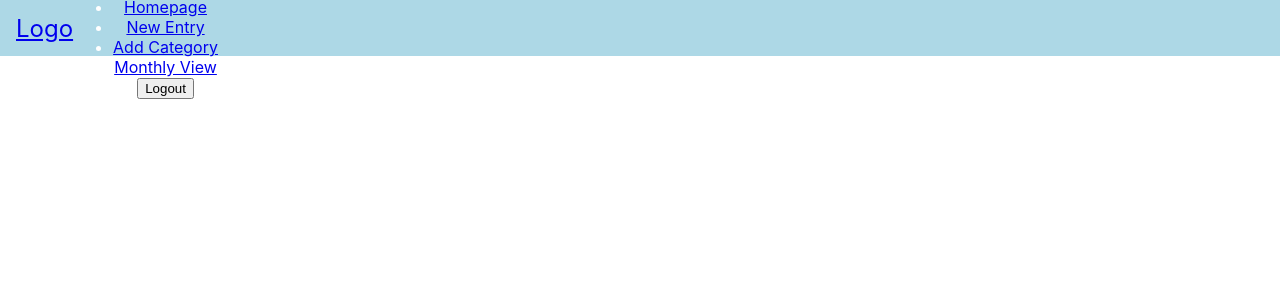
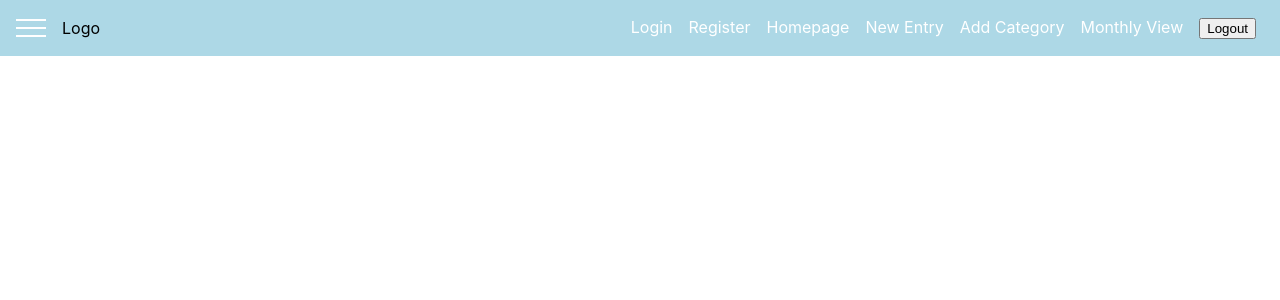
Before and after one commit to carol-woo/LHL-Final-Project, a React (Create React App) app in the folder client/: page / in a window 1280 px wide. Shown: the top 300 px of the page. Built offline with nearby package versions, Linux system fonts and the light colour scheme.

Commit message:
working on nav bar. added drawer files and modified app page

```diff
--- a/client/src/App.js
+++ b/client/src/App.js
@@ -1,15 +1,30 @@
-import React from 'react';
+import React, { useState } from 'react';
 import './styles/App.css';
 import Navbar from "./components/Navbar"
-import Login from "./components/Login";
-import Register from "./components/Register";
+import SideDrawer from "./components/SideDrawer/SideDrawer";
+import Backdrop from './components/Backdrop/Backdrop'
 
 
+function App(props) {
+  const [sideDrawerOpen, setSideDrawerOpen] = useState(false)
 
-function App() {
+
+  const drawerToggleClickHandler = () => {
+      setSideDrawerOpen((prevState) => !prevState)
+  };
+
+  let sideDrawer;
+  let backdrop
+
+  if(sideDrawerOpen) {
+    sideDrawer = <SideDrawer />;
+    backdrop = <Backdrop />
+  }
   return (
     <div className="App">
-      <Navbar />
+      <Navbar drawerClickHandler={drawerToggleClickHandler}/>
+      {sideDrawer}
+      {backdrop}
    </div>
   );
 }
--- /dev/null
+++ b/client/src/components/Backdrop/Backdrop.css
@@ -0,0 +1,11 @@
+.backdrop {
+  position: fixed;
+  width: 100%;
+  height: 100%;
+  top: 0;
+  left: 0;
+  width: 70%;
+  max-width: 400px;
+  background: rgba(0,0,0, 0.5);
+  z-index: 100;
+}
--- /dev/null
+++ b/client/src/components/Backdrop/Backdrop.js
@@ -0,0 +1,9 @@
+import React from 'react';
+import './Backdrop.css';
+
+
+const backdrop = props => (
+  <div className="backdrop" />
+);
+
+export default backdrop;
--- a/client/src/components/Navbar.js
+++ b/client/src/components/Navbar.js
@@ -9,9 +9,11 @@ import Register from "./Register";
 import '../styles/nav.css';
 import "../styles/App.css";
 import axios from "axios";
+import DrawerToggleButton from "./SideDrawer/DrawerToggleButton";
 import {
   CSSTransition
 } from 'react-transition-group';
+import drawerToggleButton from "./SideDrawer/DrawerToggleButton";
 
 const routes = [
   { path: '/register', name: 'Register', Component: Register },
@@ -19,7 +21,7 @@ const routes = [
 ]
 
 //For Navbar view
-export default function Navbar(){
+export default function Navbar(props){
 
   const nukeMyLogout = async() => {
     try{
@@ -40,16 +42,19 @@ export default function Navbar(){
       <div className='toolbar'>
         <BrowserRouter>
         <nav className="toolbar_navigation">
-          <div></div>
-          <div className="toolbar_logo"><Link to="/">Logo</Link></div>
+          <div>
+            <DrawerToggleButton click={props.drawerClickHandler}/>
+          </div>
+          <div className="toolbar_logo">Logo</div>
+          <div className="spacer"/>
           <div className="toolbar_navigation_items">
             <ul className="nav_ul">
-              <li className="nav_li"><Link to="/login">Login</Link></li>
-              <li className="nav_li"><Link to="/register">Register</Link></li>
-              <li className="nav_li"><Link to="/home">Homepage</Link></li>
-              <li className="nav_li"><Link to="/new-entry"> New Entry </Link></li>
-              <li className="nav_li"><Link to="/new-category"> Add Category </Link></li>
-              <li className="nav_li"><Link to="/monthly-view">Monthly View</Link></li>
+              <li className="nav_li"><a href="/login">Login</a></li>
+              <li className="nav_li"><a href="/register">Register</a></li>
+              <li className="nav_li"><a href="/home">Homepage</a></li>
+              <li className="nav_li"><a href="/new-entry"> New Entry </a></li>
+              <li className="nav_li"><a href="/new-category"> Add Category </a></li>
+              <li className="nav_li"><a href="/monthly-view">Monthly View</a></li>
               <li className="nav_li"><button type ="submit" onClick={nukeMyLogout}>Logout</button></li>
             </ul>
           </div>
@@ -81,7 +86,7 @@ export default function Navbar(){
         </div>
 
         <div>
-          <Route path="/api/new-category" component={NewCategory}></Route>
+          <Route path="/new-category" component={NewCategory}></Route>
         </div>
 
         <div className="monthly-view">
--- /dev/null
+++ b/client/src/components/SideDrawer/DrawerToggleButton.css
@@ -0,0 +1,22 @@
+.toggle-button {
+  display: flex;
+  flex-direction: column;
+  justify-content: space-around;
+  height: 24px;
+  width: 30px;
+  background: transparent;
+  border: none;
+  cursor: pointer;
+  padding: 0;
+  box-sizing: border-box;
+}
+
+.toggle-button:focus {
+  outline: none;
+}
+
+.toggle-button_line {
+  width: 30px;
+  height: 2px;
+  background: white;
+}
--- /dev/null
+++ b/client/src/components/SideDrawer/DrawerToggleButton.js
@@ -0,0 +1,12 @@
+import React from 'react';
+import './DrawerToggleButton.css';
+
+const drawerToggleButton =  props => (
+  <button className="toggle-button" onClick={props.click}>
+    <div className="toggle-button_line"/>
+    <div className="toggle-button_line"/>
+    <div className="toggle-button_line"/>
+  </button>
+)
+
+export default drawerToggleButton
--- /dev/null
+++ b/client/src/components/SideDrawer/SideDrawer.css
@@ -0,0 +1,33 @@
+.side-drawer {
+  height: 100%;
+  background: white;
+  box-shadow: 2px 0 5px rgba(0,0,0, 0.5);
+  position: fixed;
+  top: 0;
+  left: 0;
+  width: 400px;
+  z-index: 200;
+}
+
+.side-drawer ul {
+  height: 100%;
+  list-style: none;
+  display: flex;
+  flex-direction: column;
+  justify-content: center;
+}
+
+.side-drawer li {
+  margin: 0.5rem 0;
+}
+
+.side-drawer a {
+  color: red;
+  text-decoration: none;
+  font-size: 1.2rem;
+}
+
+.side-drawer a:hover,
+.side-drawer a:active {
+  color: black;
+}
--- /dev/null
+++ b/client/src/components/SideDrawer/SideDrawer.js
@@ -0,0 +1,15 @@
+import React from 'react';
+import './SideDrawer.css'
+
+const SideDrawer = props => (
+  <nav className="side-drawer">
+    <ul>
+      <li><a href="/home">Homepage</a></li>
+      <li><a href="/new-entry">New Entry</a></li>
+      <li><a href="/new-category">Add Category</a></li>
+      <li><a href="/home">Monthly View</a></li>
+    </ul>
+  </nav>
+)
+
+export default SideDrawer
--- a/client/src/styles/App.css
+++ b/client/src/styles/App.css
@@ -4,6 +4,8 @@ html {
 
 body {
   height: 100%;
+  margin: 0;
+  padding: 0;
 }
 
 .App {
--- a/client/src/styles/nav.css
+++ b/client/src/styles/nav.css
@@ -49,18 +49,37 @@
 }
 
 .toolbar_logo {
+  margin-left: 1rem;
+}
+
+.toolbar_logo a {
   color: white;
   text-decoration: none;
   font-size: 1.5rem;
 }
 
-.nav_ul li {
+.spacer {
+  flex: 1;
+}
+
+.toolbar_navigation_items a {
   color: white;
   text-decoration: none;
 }
 
-.nav_li:hover,
-.nav_li:active{
+.toolbar_navigation_items ul {
+  list-style: none;
+  margin: none;
+  padding: 0;
+  display: flex;
+}
+
+.nav_li {
+  padding: 0 0.5rem;
+}
+
+.toolbar_navigation_items a:hover,
+.toolbar_navigation_items a:active{
   color: orange;
 }
 
```
Also changed, not shown: client/src/styles/Images/CIRCLE-05.png (added), client/src/styles/Images/CIRCLE-06.png (added).
